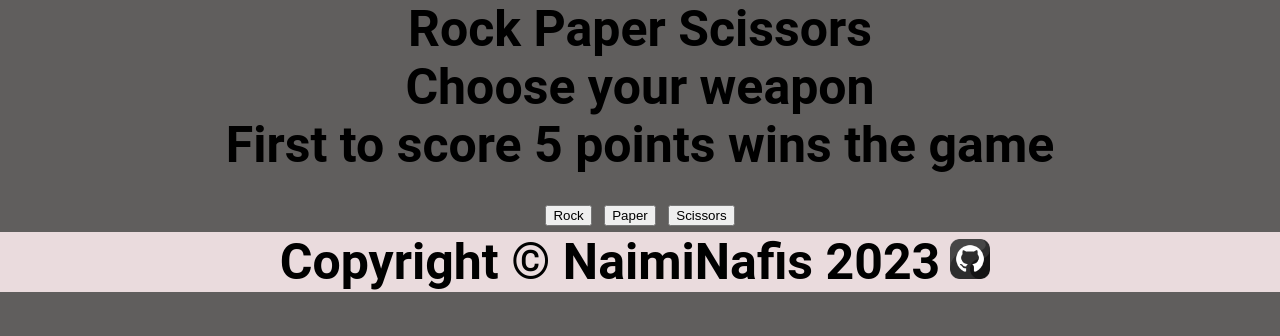
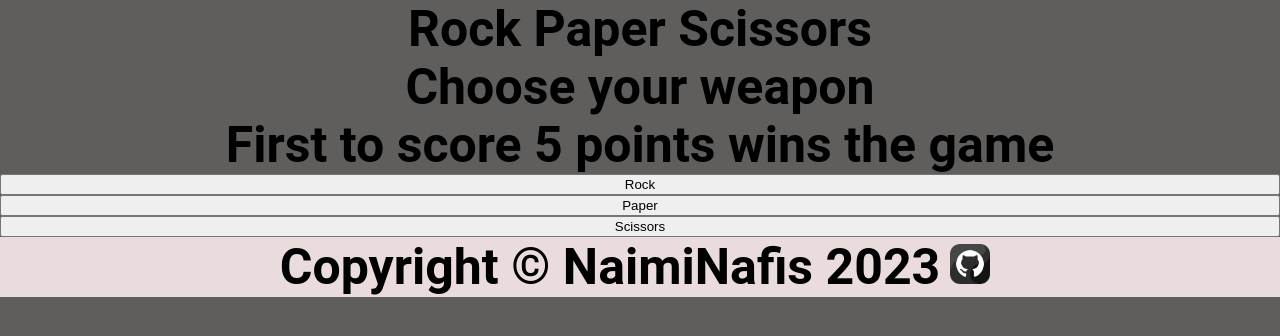
Before and after one commit to NaimiNafis/rock-paper-scissors, a plain HTML site: page index.html in a window 1280 px wide. Drawn offline with Linux system fonts and the light colour scheme.

Commit message:
Append result node to container Style header and container

```diff
--- a/script.js
+++ b/script.js
@@ -55,8 +55,9 @@ let playerScore = 0;
 let computerScore = 0;
 let round = 0;
 
+const container = document.getElementById('container');
 const result = document.createElement('div');
-document.body.appendChild(result);
+container.appendChild(result);
 
 const buttons = document.querySelectorAll('button');
 buttons.forEach(button => {
--- a/styles.css
+++ b/styles.css
@@ -1,16 +1,23 @@
 body {
     font-family: Roboto, sans-serif;
     text-align: center;
+    font-size: large;
     background-color: #605e5d;
     margin: 0;
     padding: 0;
 }
 
-#main {
-    font-size: 30px;
-    font-weight: bolder;
+#header {
+    display: flex;
+    flex-direction: column;
+    flex: 1;
 }
 
+#container {
+    display: flex;
+    flex-direction: column;
+    flex: 1;
+}
 
 #hero {
     font-size: 50px;
```
